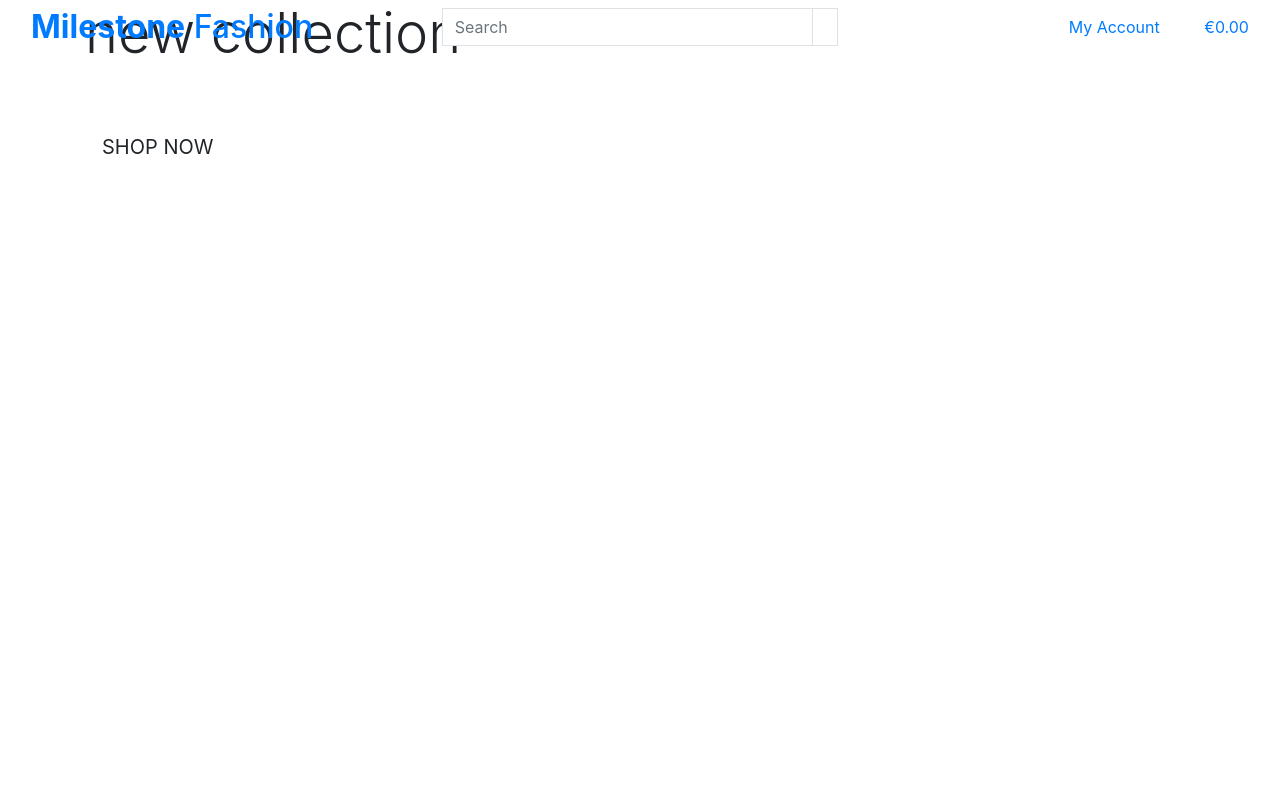
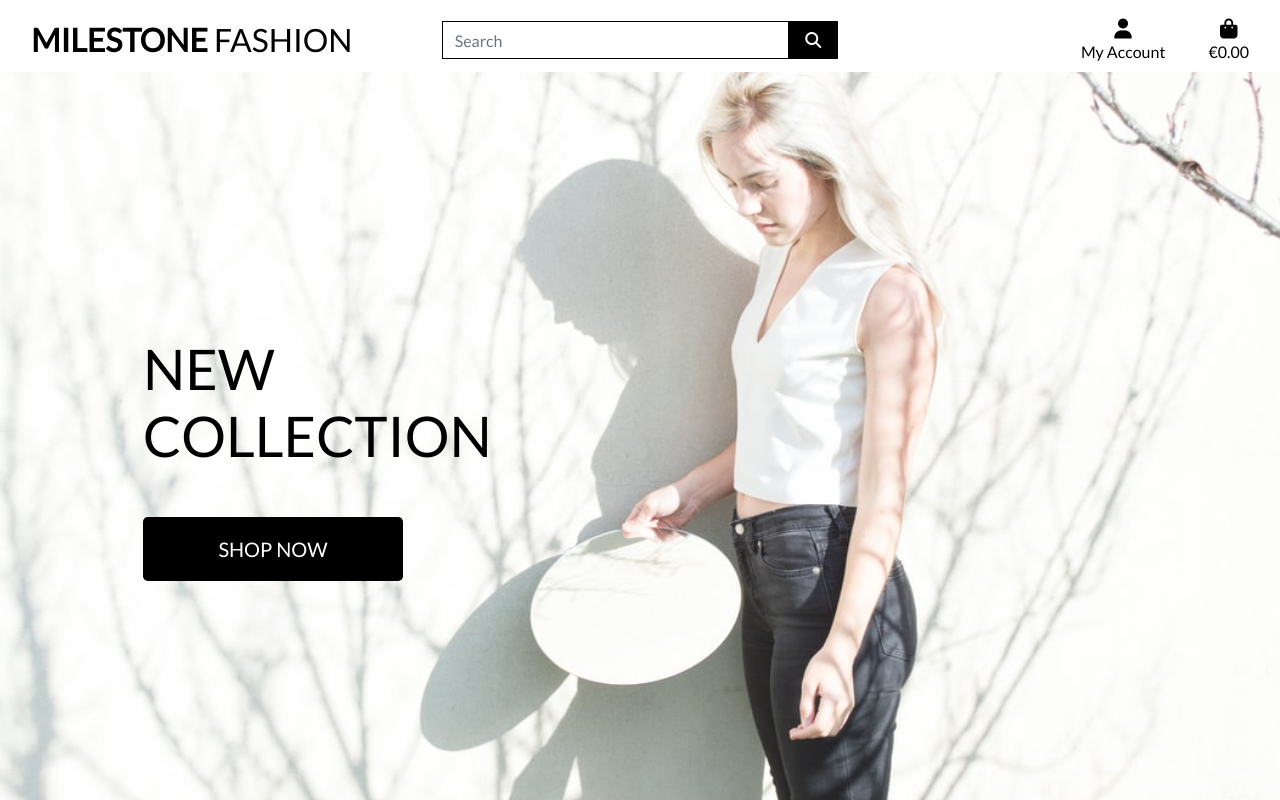
Before and after one commit to NunoCos/fashion-milestone4, a Django app: page / in a window 1280 px wide. Run offline with Django 3.2, Linux system fonts and the light colour scheme; some libraries are stand-ins or nearby versions.

Commit message:
complete homepage header and css

```diff
--- a/milestone_fashion/settings.py
+++ b/milestone_fashion/settings.py
@@ -148,6 +148,10 @@ USE_TZ = True
 # https://docs.djangoproject.com/en/3.2/howto/static-files/
 
 STATIC_URL = '/static/'
+STATICFILES_DIRS = (os.path.join(BASE_DIR, 'static'),)
+
+MEDIA_URL = '/media/'
+MEDIA_ROOT = os.path.join(BASE_DIR, 'media')
 
 # Default primary key field type
 # https://docs.djangoproject.com/en/3.2/ref/settings/#default-auto-field
--- a/milestone_fashion/urls.py
+++ b/milestone_fashion/urls.py
@@ -15,9 +15,11 @@ Including another URLconf
 """
 from django.contrib import admin
 from django.urls import path, include
+from django.conf import settings
+from django.conf.urls.static import static
 
 urlpatterns = [
     path('admin/', admin.site.urls),
     path('accounts/', include('allauth.urls')),
     path('', include('home.urls')),
-]
+] + static(settings.MEDIA_URL, document_root=settings.MEDIA_ROOT)
--- /dev/null
+++ b/static/css/base.css
@@ -0,0 +1,81 @@
+html {
+    height: 100%;
+}
+
+body {
+    background: url('/media/white-background.jpg') no-repeat center center fixed;
+    background-size: cover;
+    height: calc(100vh - 164px);
+    color: #555;
+    font-family: 'Lato';
+}
+
+/* from Bulma */
+.icon {
+    align-items: center;
+    display: inline-flex;
+    justify-content: center;
+    height: 1.5rem;
+    width: 1.5rem;
+}
+
+.logo-font {
+    text-transform: uppercase;
+}
+
+.main-logo-link {
+    width: fit-content;
+}
+
+.shop-now-button {
+    background: black;
+    color: white;
+    min-width: 260px;
+}
+
+.btn-black {
+    background: black;
+    color: white;
+}
+
+.shop-now-button:hover,
+.shop-now-button:active,
+.shop-now-button:focus,
+.btn-black:hover,
+.btn-black:active,
+.btn-black:focus {
+    background: #222;
+    color: white;
+}
+
+.text-black {
+    color: #000 !important;
+}
+
+.border-black {
+    border: 1px solid black !important;
+}
+
+/* -------------------------------- Media Queries */
+
+/* Slightly larger container on xl screens */
+@media (min-width: 1200px) {
+  .container {
+    max-width: 80%;
+  }
+}
+
+/* fixed top navbar only on medium and up */
+@media (min-width: 992px) {
+    .fixed-top-desktop-only {
+        position: fixed;
+        top: 0;
+        right: 0;
+        left: 0;
+        z-index: 1030;
+    }
+
+    .header-container {
+        padding-top: 164px;
+    }
+}
--- a/templates/base.html
+++ b/templates/base.html
@@ -11,8 +11,13 @@
 
     {% block extrameta %}
     {% endblock %}
+
     {% block corecss %}
-        <link rel="stylesheet" href="https://stackpath.bootstrapcdn.com/bootstrap/4.4.1/css/bootstrap.min.css" integrity="sha384-Vkoo8x4CGsO3+Hhxv8T/Q5PaXtkKtu6ug5TOeNV6gBiFeWPGFN9MuhOf23Q9Ifjh" crossorigin="anonymous">
+    <link rel="stylesheet" href="https://stackpath.bootstrapcdn.com/bootstrap/4.4.1/css/bootstrap.min.css"
+        integrity="sha384-Vkoo8x4CGsO3+Hhxv8T/Q5PaXtkKtu6ug5TOeNV6gBiFeWPGFN9MuhOf23Q9Ifjh" crossorigin="anonymous">
+    <link rel="stylesheet" href="https://fonts.googleapis.com/css2?family=Lato&display=swap">
+    <link rel="stylesheet" href="{% static 'css/base.css' %}">
+
     {% endblock %}
 
     {% block extracss %}
@@ -22,6 +27,7 @@
         <script src="https://code.jquery.com/jquery-3.4.1.slim.min.js" integrity="sha384-J6qa4849blE2+poT4WnyKhv5vZF5SrPo0iEjwBvKU7imGFAV0wwj1yYfoRSJoZ+n" crossorigin="anonymous"></script>
         <script src="https://cdn.jsdelivr.net/npm/popper.js@1.16.0/dist/umd/popper.min.js" integrity="sha384-Q6E9RHvbIyZFJoft+2mJbHaEWldlvI9IOYy5n3zV9zzTtmI3UksdQRVvoxMfooAo" crossorigin="anonymous"></script>
         <script src="https://stackpath.bootstrapcdn.com/bootstrap/4.4.1/js/bootstrap.min.js" integrity="sha384-wfSDF2E50Y2D1uUdj0O3uMBJnjuUD4Ih7YwaYd1iqfktj0Uod8GCExl3Og8ifwB6" crossorigin="anonymous"></script>
+        <script src="https://kit.fontawesome.com/57e8395144.js" crossorigin="anonymous"></script>
     {% endblock %}
 
     {% block extrajs %}
@@ -31,7 +37,7 @@
   </head>
   <body>
     <header class="container-fluid fixed-top">
-        <div class="row">
+        <div id="topnav" class="row bg-white pt-lg-2 d-none d-lg-flex">
             <div class="col-12 col-lg-4 my-auto py-1 py-lg-0 text-center text-lg-left">
                 <a href="{% url 'home' %}" class="nav-link main-logo-link">
                     <h2 class="logo-font text-black my-0"><strong>Milestone</strong> Fashion</h2>
```
Also changed, not shown: media/white-background.jpg (added).
